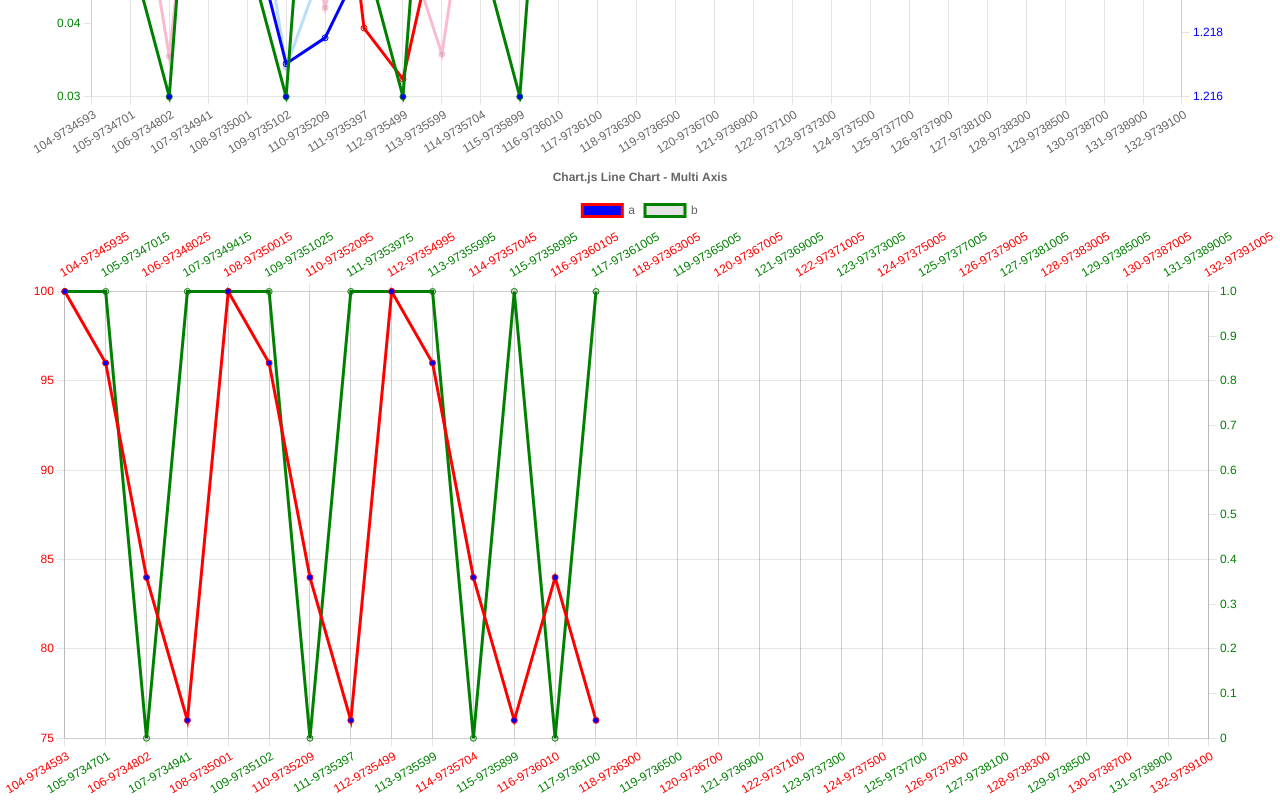
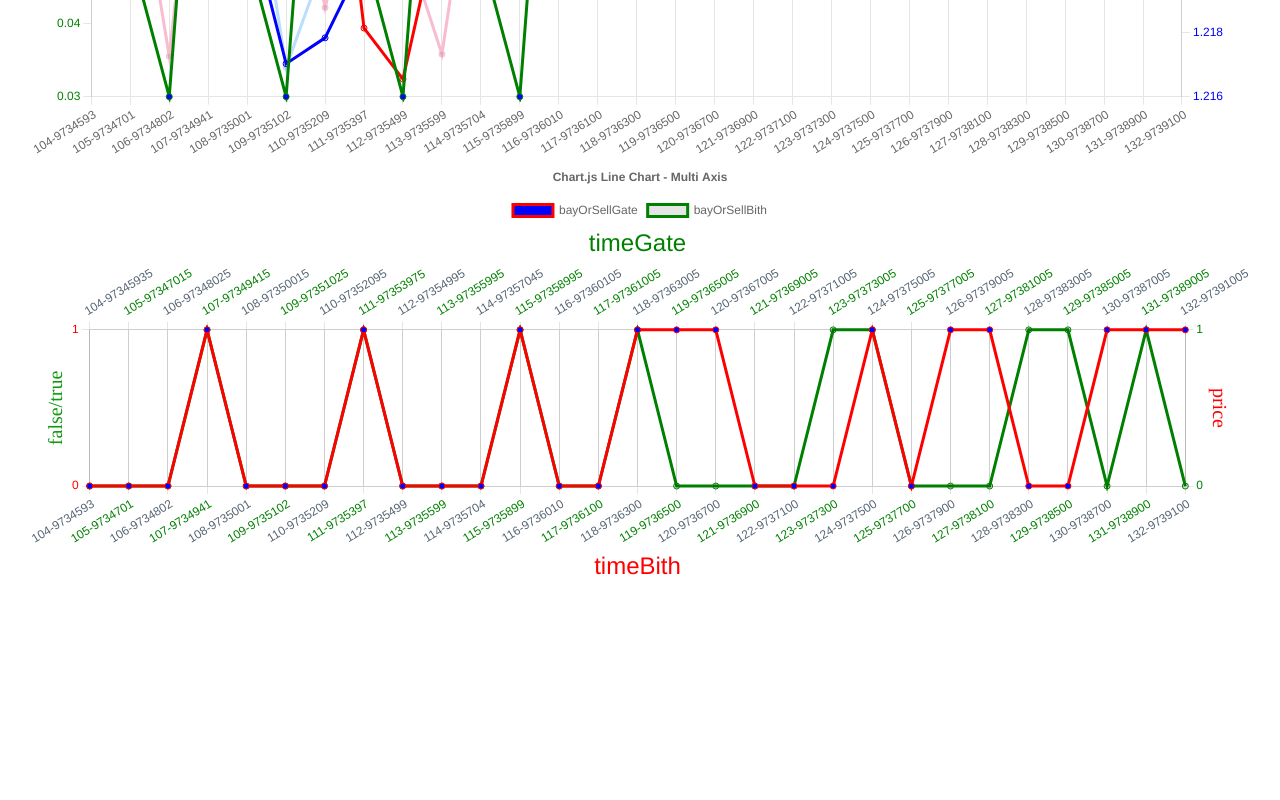
Before and after one commit to illusionoff/reactcriptoarbitr_test_squeeze, a React (Create React App) app in the folder client/: page / in a window 1280 px wide. Shown: the part 935-1735 px from the top of the page. After the commit the page ends 1521 px from the top, so only its background shows below. Built offline with nearby package versions, Linux system fonts and the light colour scheme.

Commit message:
many tests

```diff
--- a/client/src/components/Chart.js
+++ b/client/src/components/Chart.js
@@ -50,14 +50,39 @@ let numberY = [104, 105, 106, 107, 108, 109, 110, 111, 112, 113, 114, 115, 116,
 let dataYTimeEnd = dataY[dataY.length - 1];
 let arrMore = [];
 let count = 118;
+let bayOrSellGateFull = [...bayOrSellGate];
+let bayOrSellBithFull = [...bayOrSellBith];
+
 for (let i = 0; i < 15; i++) {
   dataYTimeEnd += 200;
   arrMore.push(dataYTimeEnd);
   numberY.push(count);
   count++;
+
+  bayOrSellGateFull.push(getRandomIntInclusive(0, 1));
+  bayOrSellBithFull.push(getRandomIntInclusive(0, 1));
 }
+
+function getRandomIntInclusive(min, max) {
+  min = Math.ceil(min);
+  max = Math.floor(max);
+  return Math.floor(Math.random() * (max - min + 1)) + min; //Максимум и минимум включаются
+}
+
 dataY = [...dataY, ...arrMore];
-
+// bayOrSellGateFull.map((el, i, array) => {
+//   // return array[i] = i % 2 === 0 ? '#566573' : 'green'
+//   console.log('el[i]=', el[i]);
+//   console.log('array[i]=', array[i]);
+//   return array[i] = array[i] === 0 ? 1000 : 0
+// });
+// bayOrSellBithFull.map((el, i, array) => {
+//   // return array[i] = i % 2 === 0 ? '#566573' : 'green'
+//   console.log('el[i]=', el[i]);
+//   console.log('array[i]=', array[i]);
+//   return array[i] = array[i] === 0 ? 10000 : 0
+// });
+console.log('bayOrSellGateFull=', bayOrSellGateFull);
 
 
 
@@ -127,7 +152,7 @@ const data = canvas => {
     backgroundColor: gradient, // что-то никакой разницы не видно
     // labels: newDataY, //можно в опциях указывать не общий набор данный,  а отдельно для каждой оси х по отдельности
     datasets: [{
-      label: 'a',
+      label: 'bayOrSellGate',
       yAxisID: 'a',
       // backgroundColor: ['red', 'red', 'red', 'red', 'red'],
       backgroundColor: 'blue',
@@ -135,12 +160,12 @@ const data = canvas => {
       // color: "#F7464A",
       // fillColor: "rgba(255, 187, 0, 1)",
       // color: 'blue',
-      data: [100, 96, 84, 76, 100, 96, 84, 76, 100, 96, 84, 76, 84, 76]
+      data: bayOrSellGateFull
     }, {
-      label: 'b',
+      label: 'bayOrSellBith',
       yAxisID: 'b',
       borderColor: 'green',
-      data: [1, 1, 0, 1, 1, 1, 0, 1, 1, 1, 0, 1, 0, 1]
+      data: bayOrSellBithFull
     },
       // {
       //   label: 'x',
@@ -165,9 +190,11 @@ const data = canvas => {
 
   };
 }
+
 let colorArr = Array(29).fill('red').map((el, i, array) => {
-  return array[i] = i % 2 === 0 ? 'red' : 'green'
+  return array[i] = i % 2 === 0 ? '#566573' : 'green'
 });
+
 const options = {
   responsive: true,
   interaction: {
@@ -181,12 +208,25 @@ const options = {
       text: 'Chart.js Line Chart - Multi Axis'
     }
   },
+  // maintainAspectRatio: false,
   scales: {
 
     a: {
       type: 'linear',
       display: true,
       position: 'left',
+      title: {
+        display: true,
+        text: 'false/true',
+        color: '#191', // green
+        font: {
+          family: 'Times',
+          size: 20,
+          style: 'normal',
+          lineHeight: 1.2
+        },
+        padding: { top: 45, left: 0, right: 0, bottom: 0 }
+      },
       ticks: {
         // // For a category axis, the val is the index so the lookup via getLabelForValue is needed
         // callback: function (val, index) {
@@ -194,6 +234,10 @@ const options = {
         //   return index % 2 === 0 ? this.getLabelForValue(val) : '';
         // },
         color: 'red',
+        stepSize: 2,
+
+        // major: true,
+        // padding: 2
       }
     },
     // y: {
@@ -207,6 +251,18 @@ const options = {
       type: 'linear',
       display: true,
       position: 'right',
+      title: {
+        display: true,
+        text: 'price',
+        color: 'red',
+        font: {
+          family: 'Times',
+          size: 20,
+          style: 'normal',
+          lineHeight: 1.2
+        },
+        padding: { top: 50, left: 0, right: 0, bottom: 0 }
+      },
       // ticks: { color: 'red' },
       ticks: {
         // // For a category axis, the val is the index so the lookup via getLabelForValue is needed
@@ -215,6 +271,7 @@ const options = {
         //   return index % 2 === 0 ? this.getLabelForValue(val) : '';
         // },
         color: 'green',
+        stepSize: 2
       },
       // grid line settings
       grid: {
@@ -223,6 +280,12 @@ const options = {
     },
     x: {
       position: 'bottom',
+      title: {
+        display: true,
+        text: 'timeBith',
+        color: 'red',
+        font: { size: 24 }
+      },
       grid: {
         // offset: true // offset true to get labels in between the lines instead of on the lines
       },
@@ -231,6 +294,12 @@ const options = {
     },
     x2: {
       position: 'top',
+      title: {
+        display: true,
+        text: 'timeGate',
+        color: 'green',
+        font: { size: 24 }
+      },
       grid: {
         // offset: true // offset true to get labels in between the lines instead of on the lines
       },
@@ -488,7 +557,7 @@ export const Chart = () => {
         <Line data={data}
           // ref={ref}
           // width={100}
-          // height={50}
+          height={100}
           // options={{ maintainAspectRatio: false }}
           options={options}
         />
--- a/client/src/index.css
+++ b/client/src/index.css
@@ -1,4 +1,7 @@
 body {
+  /* overflow:hidden; */
+  /* height: 1200px;
+  width: 1200px; */
   margin: 0;
   font-family: -apple-system, BlinkMacSystemFont, 'Segoe UI', 'Roboto', 'Oxygen',
     'Ubuntu', 'Cantarell', 'Fira Sans', 'Droid Sans', 'Helvetica Neue',
@@ -11,3 +14,10 @@ code {
   font-family: source-code-pro, Menlo, Monaco, Consolas, 'Courier New',
     monospace;
 }
+
+#chart {
+  /* height: 1200px;
+  width: 1200px; */
+  min-height: 600px;
+  min-width: 1000px;
+}
```
